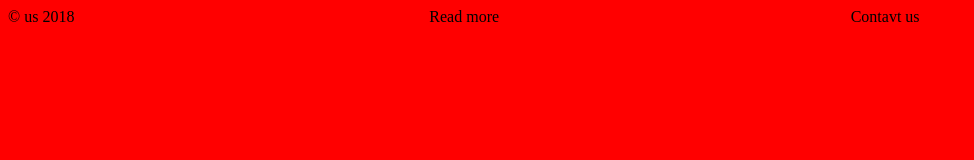
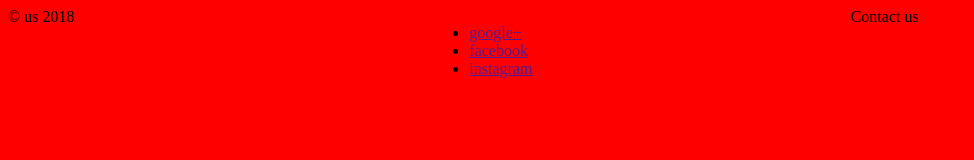
Before and after one commit to jofhatkea/webapp, a plain HTML site: page index.html in a window 1280 px wide. Shown: the whole page, without its empty margins (0-974 px from the left). Drawn offline with Linux system fonts and the light colour scheme.

```diff
--- a/index.html
+++ b/index.html
@@ -14,8 +14,12 @@
 
   <footer>
     <div>&copy; us 2018</div>
-    <div>Read more</div>
-    <div>Contavt us</div>
+    <div><ul>
+      <li><a href="">google+</a></li>
+      <li><a href="">facebook</a></li>
+      <li><a href="">instagram</a></li>
+    </ul></div>
+    <div>Contact us</div>
   </footer>
 </body>
 </html>
```
